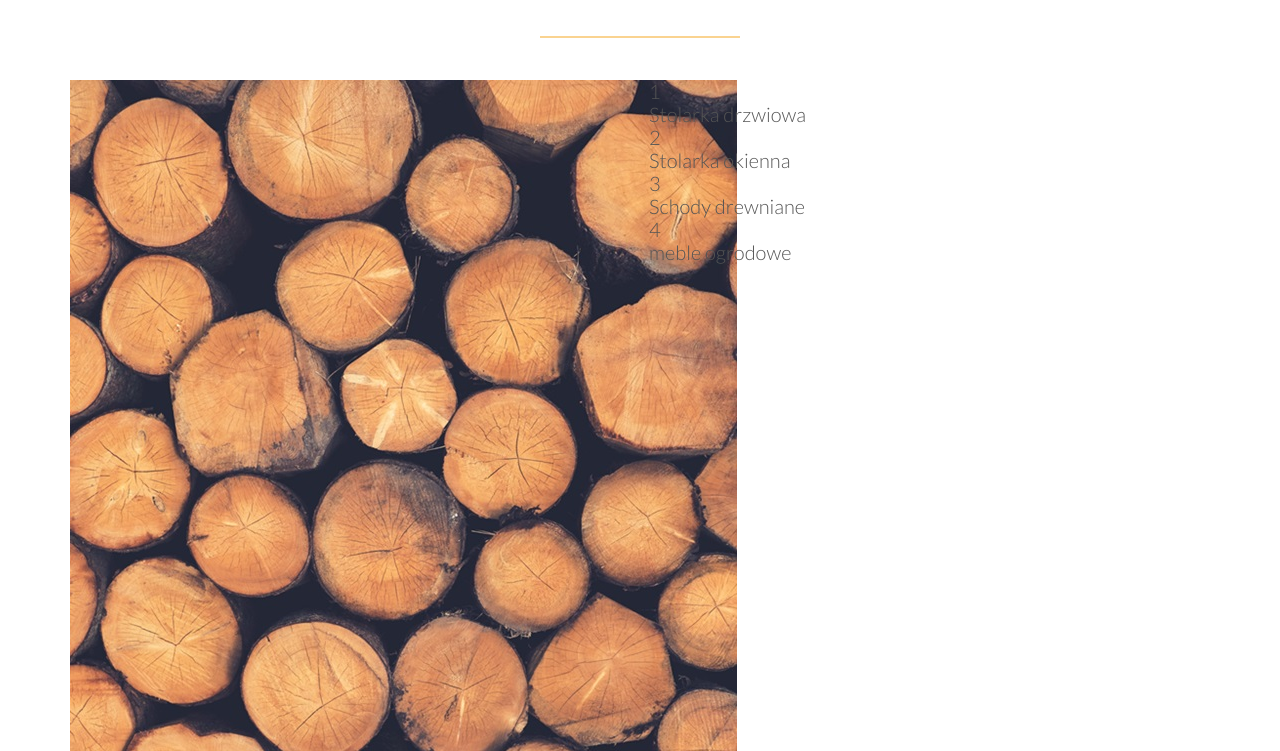
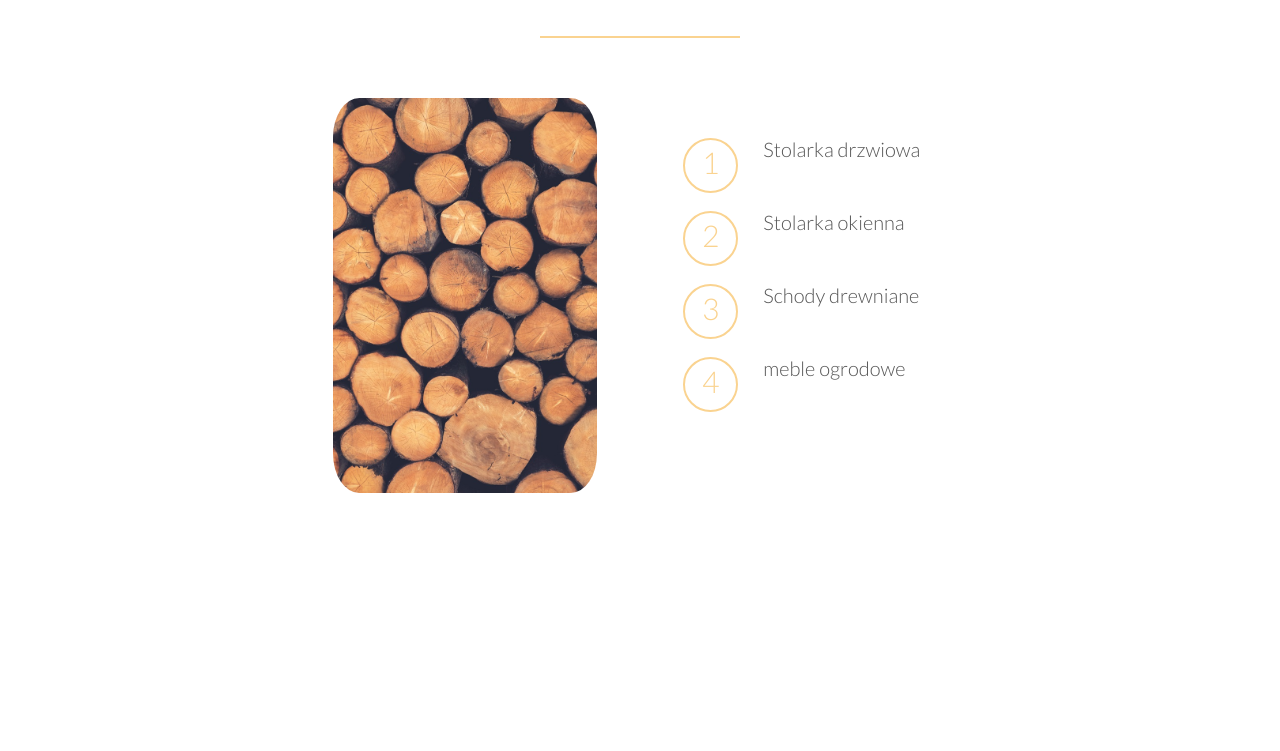
Before and after one commit to bantling93/CARPENTRY, a plain HTML site: page index.html in a window 1280 px wide. Shown: the part 2209-2960 px from the top of the page. After the commit the page ends 2798 px from the top, so only its background shows below. Drawn offline with nearby package versions, Linux system fonts and the light colour scheme.

Commit message:
adding clearfix

```diff
--- a/index.html
+++ b/index.html
@@ -118,10 +118,10 @@
                 <h2>Szeroka oferta produktów</h2>
             <div>
             <div class="row">
-                <div class="col span-1-of-2">
-                    <img src="resources/img/wood.jpg" alt="wood">
+                <div class="col span-1-of-2 steps-box">
+                    <img src="resources/img/wood.jpg" alt="wood" class="wood">
                 </div>
-                <div class="col span-1-of-2">
+                <div class="col span-1-of-2 steps-box">
                     <div class="works-step">
                         <div>1</div>
                         <p>Stolarka drzwiowa</p>
--- a/resources/css/style.css
+++ b/resources/css/style.css
@@ -19,6 +19,16 @@ html {
     font-weight: 300;
     font-size: 20px;
     text-rendering: optimizeLegibility;
+}
+
+.clearfix {zoom: 1}
+.clearfix:after {
+    content: " ";
+    clear: both;
+    display: block;
+    height: 0;
+    visibility: hidden;
+
 }
 
 /*------------------------------------*/
@@ -242,3 +252,42 @@ header {
     opacity: 1;
     transform: scale(1.03); /* 03 to solve the problem with white line*/
  }
+
+ /*------------------------------------*/
+/*WORKS-STEP*/
+/*------------------------------------*/
+
+
+
+
+.steps-box:first-child {
+    text-align: right; /* no text here but this is inline-block*/
+    padding-right: 3%;
+    margin-top: 30px;
+}
+.steps-box:last-child {
+    padding-left: 3%;
+    margin-top: 70px;
+}
+
+.wood {
+    width: 50%;
+    border-radius: 10%;
+}
+.works-step {
+    margin-bottom: 50px;
+}
+
+.works-step div {
+    color: #fad390;
+    border: 2px solid #fad390;
+    display: block;
+    border-radius: 50%;
+    height: 55px;
+    width: 55px;
+    text-align: center;
+    padding: 5px;
+    float: left;
+    font-size: 150%;
+    margin-right: 25px;
+}
```
